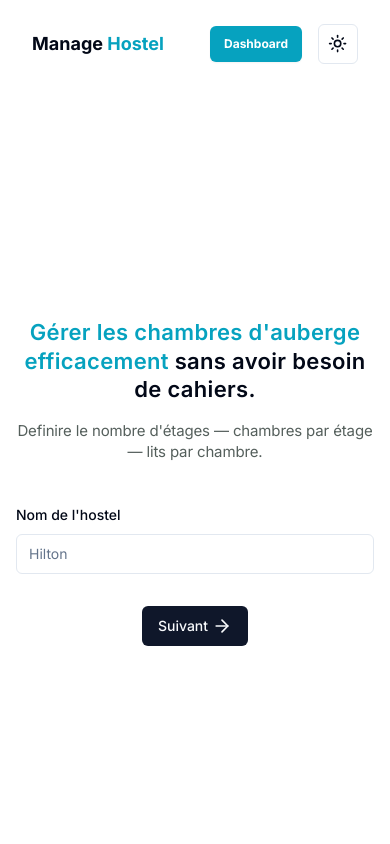
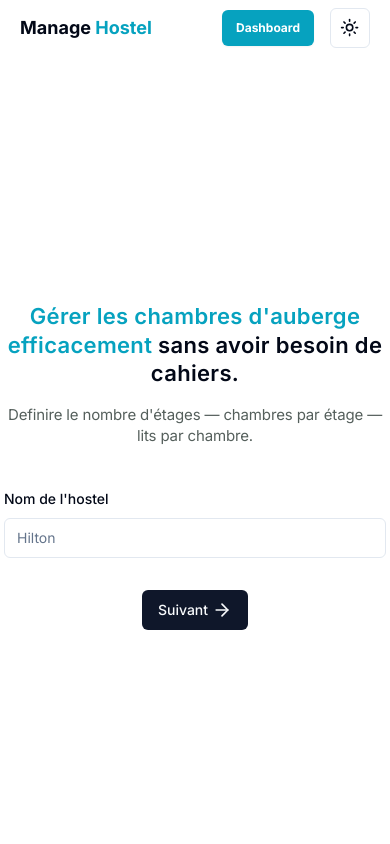
Before and after one commit to sumatoken/hostel-management-system, a Next.js app: page / in a window 390 px wide. Shown: the top 844 px of the page. Built offline with nearby package versions, Linux system fonts and the light colour scheme.

Commit message:
fix: layout padding on mobile

```diff
--- a/src/app/layout.tsx
+++ b/src/app/layout.tsx
@@ -31,7 +31,7 @@ export default function RootLayout({
         enableSystem
         disableTransitionOnChange
       >
-        <div className="flex flex-col items-center justify-between gap-10 px-4 py-6">
+        <div className="flex flex-col items-center justify-between gap-10 px-1 py-2 lg:px-4 lg:py-6">
           <header className="w-full px-4 max-w-[1440px]">
             <nav className="flex items-center justify-between">
               <Link href={'/'}> <span className="font-bold text-lg"><span className="dark:text-white">Manage</span> <span className="text-[#06a2bf] dark:text-[#74e7ff]">Hostel</span></span>
```
